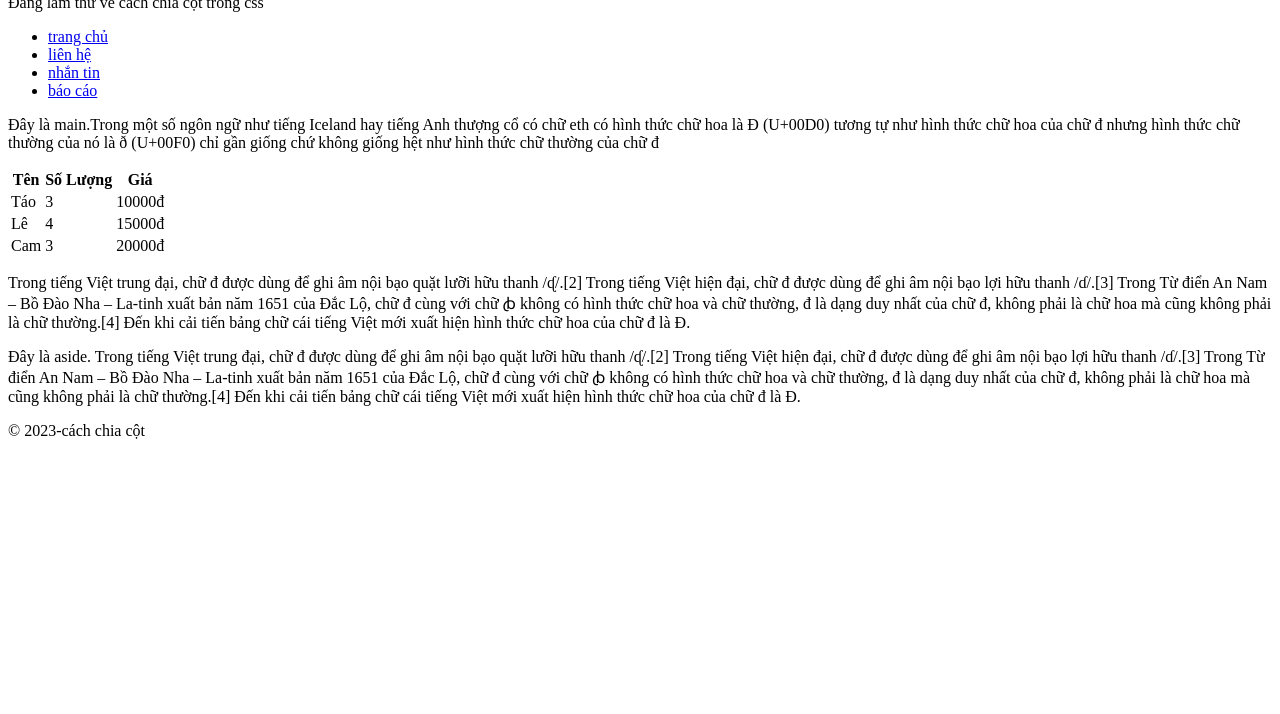
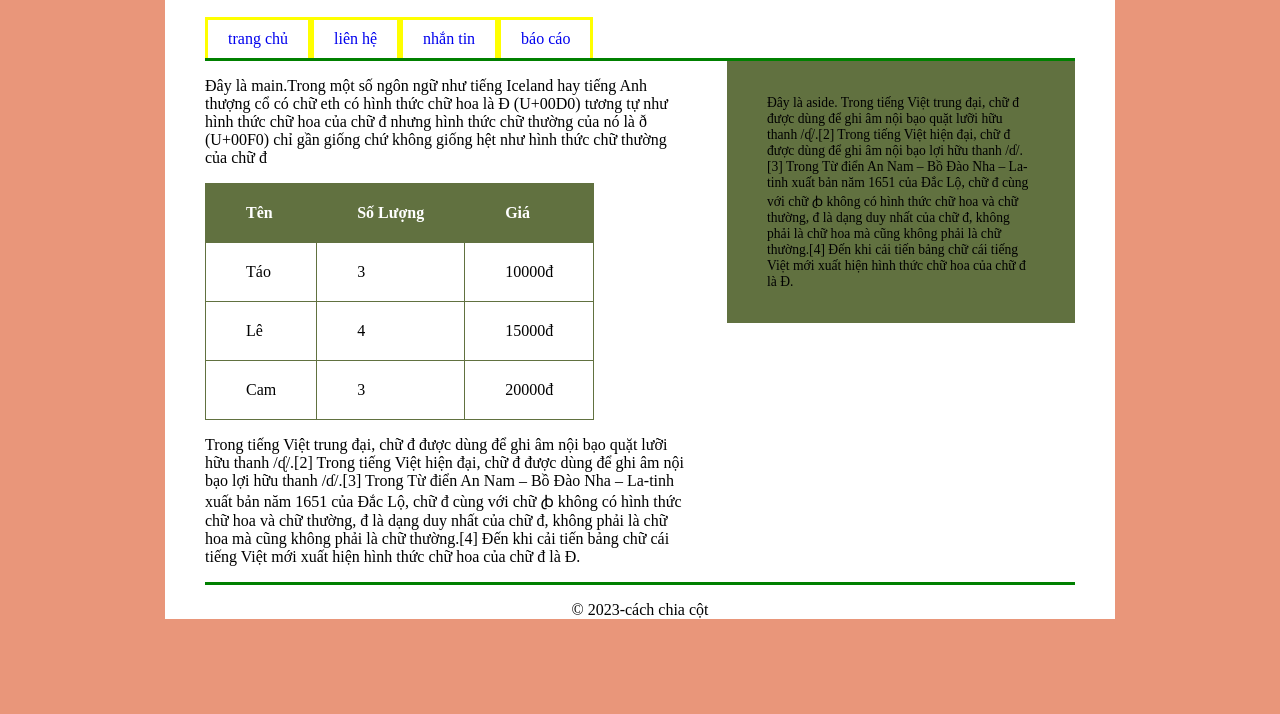
Before and after one commit to hoangvu1703/hoang.github.io, a plain HTML site: page index.html in a window 1280 px wide. Shown: the part 86-800 px from the top of the page. Drawn offline with Linux system fonts and the light colour scheme.

Commit message:
Update index.html

```diff
--- a/index.html
+++ b/index.html
@@ -3,7 +3,7 @@
     <head>
         <meta charset="utf-8">
         <title>Học về css</title>
-        <link rel="stylesheet" href="css/thử ngày 4.css">
+        <link rel="stylesheet" href="thử ngày 4.css">
     </head>
     <body>
         <div class="car ">
```
